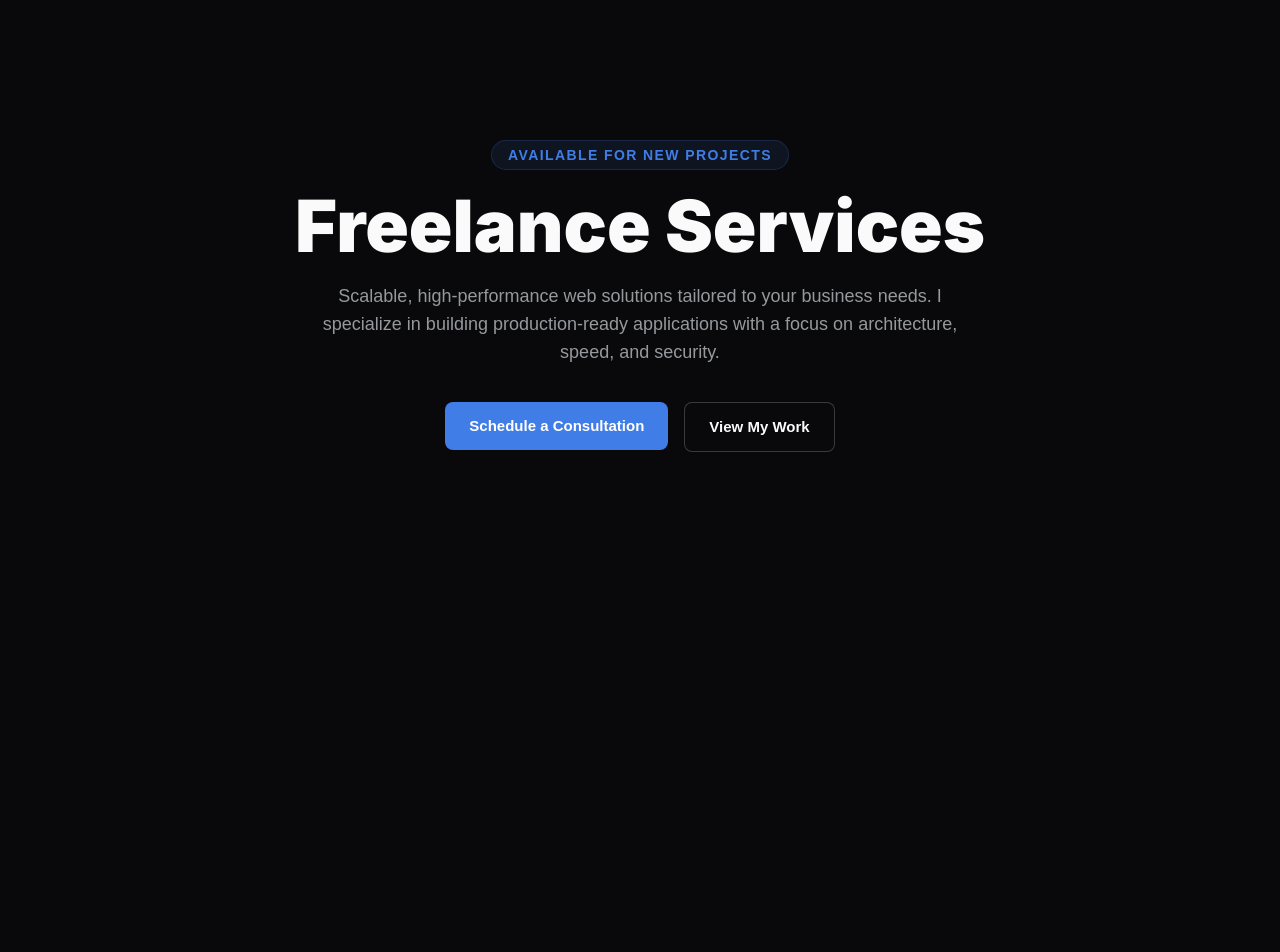
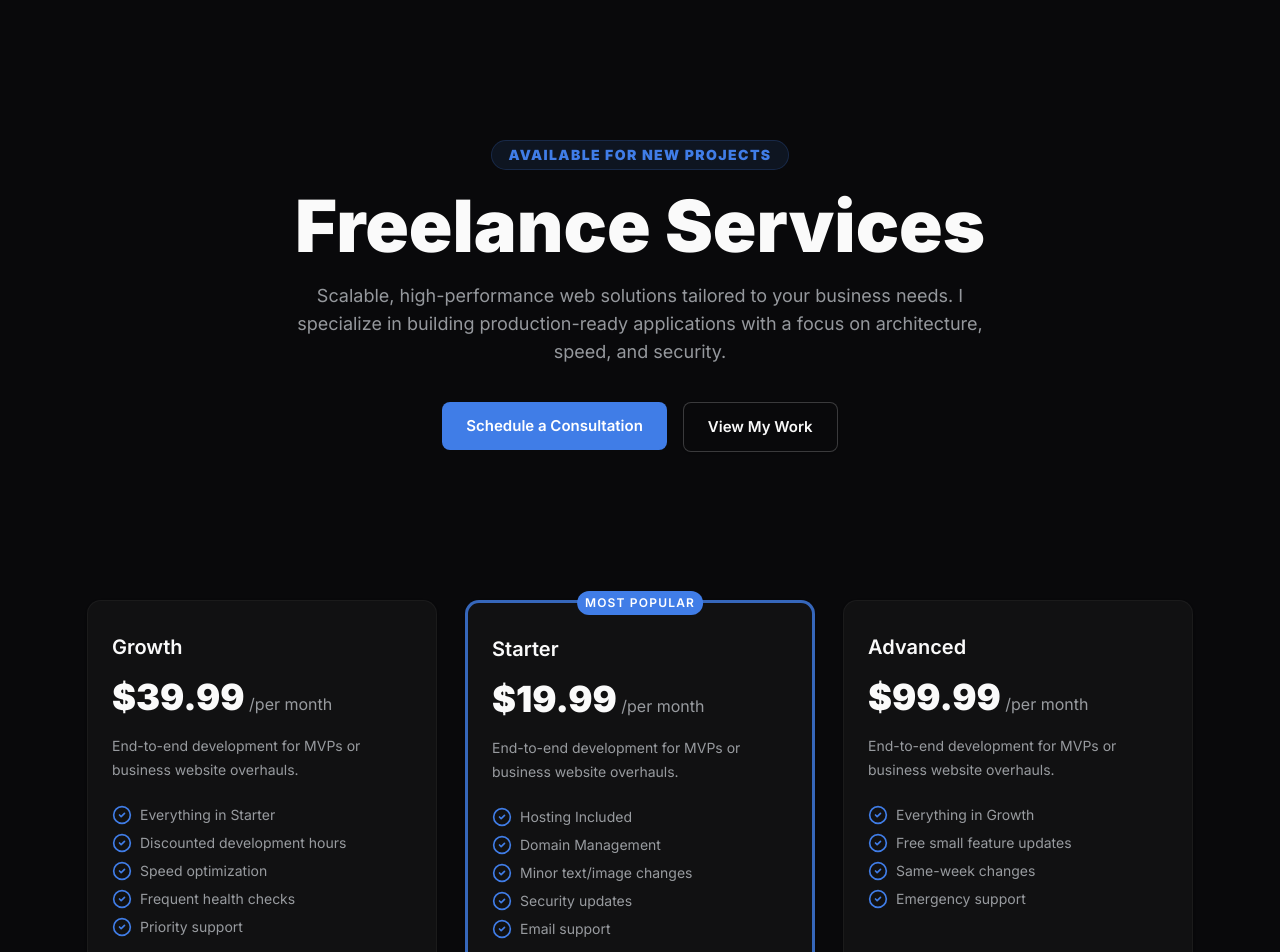
Before and after one commit to dafbeh/portfolio, a Next.js app: page /freelance in a window 1280 px wide. Shown: the top 952 px of the page. Before the commit the page ends 800 px from the top, so only its background shows below. Built offline with nearby package versions, Linux system fonts and the light colour scheme.

Commit message:
Price cards

```diff
--- a/src/app/freelance/page.tsx
+++ b/src/app/freelance/page.tsx
@@ -3,6 +3,7 @@
 import { Inter } from 'next/font/google'
 import { Button } from '@/components/ui/button';
 import Link from 'next/link'
+import PriceCard from '@/components/Card';
 
 const inter = Inter({
   subsets: ['latin'],
@@ -22,22 +23,22 @@ export default function HomePage() {
               bg-primary/10 px-4 py-1 rounded-full border-1 border-primary/20 select-none">
               AVAILABLE FOR NEW PROJECTS
             </div>
-            <h1 className={`${inter.className} text-center text-4xl sm:text-6xl lg:text-7xl`}>
+            <h1 className={`${inter.className} text-center text-6xl sm:text-6xl lg:text-7xl`}>
               Freelance Services
             </h1>
           </div>
-          <p className="text-center sm:w-[700px] px-2 text-gray-300/70 font-sans text-lg">
+          <p className="text-center sm:w-[700px] w-9/10 text-gray-300/70 font-sans text-lg">
             Scalable, high-performance web solutions tailored to your business needs.
             I specialize in building production-ready applications with a focus on architecture,
             speed, and security.
           </p>
           <div className="flex flex-col sm:flex-row gap-3 sm:gap-4 md:pt-4
               w-full sm:w-auto p-2">
-            <Button className="font-bold p-6 text-[15px] cursor-pointer">
+            <Button className="font-semibold p-6 text-[15px] cursor-pointer">
               Schedule a Consultation
             </Button>
             <Button asChild variant="outline"
-              className="font-bold p-6 text-[15px] cursor-pointer
+              className="font-semibold p-6 text-[15px] cursor-pointer
               border-white/20 hover:bg-white/5 w-full sm:w-auto"
             >
               <Link href="/">
@@ -47,6 +48,48 @@ export default function HomePage() {
           </div>
         </div>
       </section>
+
+      {/* Pricing */}
+      <section>
+        <div className="flex flex-col md:flex-row gap-3 justify-center items-center">
+          <PriceCard
+            title={"Growth"}
+            price={39.99}
+            description={"End-to-end development for MVPs or business website overhauls."}
+            features={[
+              "Everything in Starter",
+              "Discounted development hours",
+              "Speed optimization",
+              "Frequent health checks",
+              "Priority support",
+            ]}
+          />
+          <PriceCard
+            title={"Starter"}
+            price={19.99}
+            description={"End-to-end development for MVPs or business website overhauls."}
+            features={[
+              "Hosting Included",
+              "Domain Management",
+              "Minor text/image changes",
+              "Security updates",
+              "Email support",
+            ]}
+            popular
+          />
+          <PriceCard
+            title={"Advanced"}
+            price={99.99}
+            description={"End-to-end development for MVPs or business website overhauls."}
+            features={[
+              "Everything in Growth",
+              "Free small feature updates",
+              "Same-week changes",
+              "Emergency support",
+            ]}
+          />
+        </div>
+      </section>
     </div>
   );
 }
--- a/src/app/globals.css
+++ b/src/app/globals.css
@@ -37,9 +37,10 @@
   --sidebar-accent-foreground: #fafafa;
   --sidebar-border: #282828;
   --sidebar-ring: #525252;
-  --font-sans: Google Sans, ui-sans-serif, sans-serif, system-ui;
+  --font-sans: Inter, ui-sans-serif, sans-serif, system-ui;
   --font-serif: Arbutus Slab, ui-serif, serif;
   --font-mono: Anonymous Pro, ui-monospace, monospace;
+  --font-inter: Inter, ui-sans-serif, sans-serif, system-ui;
   --radius: 0.625rem;
   --shadow-x: 0;
   --shadow-y: 1px;
@@ -90,9 +91,10 @@
   --sidebar-accent-foreground: #171717;
   --sidebar-border: #e5e5e5;
   --sidebar-ring: #a1a1a1;
-  --font-sans: Google Sans, ui-sans-serif, sans-serif, system-ui;
+  --font-sans: Inter, ui-sans-serif, sans-serif, system-ui;
   --font-serif: Arbutus Slab, ui-serif, serif;
   --font-mono: Anonymous Pro, ui-monospace, monospace;
+  --font-inter: Inter, ui-sans-serif, sans-serif, system-ui;
   --radius: 0.625rem;
   --shadow-x: 0;
   --shadow-y: 1px;
@@ -111,7 +113,6 @@
   --tracking-normal: 0em;
   --spacing: 0.25rem;
 }
-
 
 @theme inline {
   --color-background: var(--background);
@@ -150,6 +151,7 @@
   --font-sans: var(--font-sans);
   --font-mono: var(--font-mono);
   --font-serif: var(--font-serif);
+  --font-inter: var(--font-inter);
 
   --radius-sm: calc(var(--radius) - 4px);
   --radius-md: calc(var(--radius) - 2px);
--- a/src/app/layout.tsx
+++ b/src/app/layout.tsx
@@ -1,5 +1,5 @@
 import type { Metadata } from "next";
-import { Geist, Geist_Mono } from "next/font/google";
+import { Geist, Geist_Mono, Inter } from "next/font/google";
 import { Analytics } from "@vercel/analytics/next"
 import "./globals.css";
 
@@ -12,6 +12,13 @@ const geistMono = Geist_Mono({
   variable: "--font-geist-mono",
   subsets: ["latin"],
 });
+
+const inter = Inter({
+  subsets: ['latin'],
+  display: 'swap',
+  weight: ['400', '600', '900'],
+  variable: '--font-inter',
+})
 
 export const metadata: Metadata = {
   title: "dafolio",
@@ -29,7 +36,7 @@ export default function RootLayout({
   return (
     <html lang="en">
       <body
-        className={`${geistSans.variable} ${geistMono.variable} antialiased`}
+        className={`${geistSans.variable} ${geistMono.variable} ${inter.variable} antialiased`}
       >
         <Analytics/>
         {children}
--- /dev/null
+++ b/src/components/Card.tsx
@@ -0,0 +1,67 @@
+import {
+  Card,
+  CardAction,
+  CardContent,
+  CardDescription,
+  CardFooter,
+  CardHeader,
+  CardTitle,
+} from "@/components/ui/card"
+import { Button } from "@/components/ui/button"
+import { CircleCheck } from "lucide-react"
+
+export default function PriceCard({ title, price, description, features, popular = false }:
+  { title: string, price: number, description: string, features: string[], popular?: boolean }) {
+  return (
+    <Card className={`md:w-[350px] w-9/10 h-[500px] mx-2 bg-secondary/30 relative
+        border-1 border-muted/50 ${popular ? "border-primary/80 border-3" : ""}`}>
+      <CardHeader>
+        {popular && (
+          <span className="absolute -top-3 right-1/2 translate-x-1/2
+            bg-primary text-white text-xs px-2 py-1 font-semibold
+            rounded-full tracking-widest">
+            MOST POPULAR
+          </span>
+        )}
+        <CardTitle className="text-xl pt-2 font-semibold">{title}</CardTitle>
+      </CardHeader>
+      <CardContent>
+        <div>
+          <span className="text-4xl font-bold font-inter">
+            ${price}
+          </span>
+          <span className="text-md text-gray-300/70 font-inter"> /per month</span>
+        </div>
+
+        <div className="mt-4">
+          <span className="text-gray-300/70 text-sm">
+            {description}
+          </span>
+        </div>
+
+        <div className="mt-6">
+          <ul className="flex flex-col gap-2">
+            {features.map((feature) => (
+              <li
+                key={feature}
+                className="flex items-center gap-2 text-sm text-gray-300/70"
+              >
+                <CircleCheck className="size-5 text-primary" />
+                <span className="text-sm">{feature}</span>
+              </li>
+            ))}
+          </ul>
+        </div>
+
+      </CardContent>
+      <CardFooter className="mt-auto">
+        <Button className={`w-full p-4 text-[14px] cursor-pointer
+            ${popular? "bg-primary" :
+               "bg-black/10 hover:bg-white/1 text-gray-300 hover:text-gray-300"}`}
+            variant={popular ? "default" : "outline"}>
+          {popular ? "Start Project": "Get Started"}
+        </Button>
+      </CardFooter>
+    </Card>
+  )
+}
--- /dev/null
+++ b/src/components/ui/card.tsx
@@ -0,0 +1,92 @@
+import * as React from "react"
+
+import { cn } from "@/lib/utils"
+
+function Card({ className, ...props }: React.ComponentProps<"div">) {
+  return (
+    <div
+      data-slot="card"
+      className={cn(
+        "bg-card text-card-foreground flex flex-col gap-4 rounded-xl border py-6 shadow-sm",
+        className
+      )}
+      {...props}
+    />
+  )
+}
+
+function CardHeader({ className, ...props }: React.ComponentProps<"div">) {
+  return (
+    <div
+      data-slot="card-header"
+      className={cn(
+        "@container/card-header grid auto-rows-min grid-rows-[auto_auto] items-start px-6 has-data-[slot=card-action]:grid-cols-[1fr_auto] [.border-b]:pb-6",
+        className
+      )}
+      {...props}
+    />
+  )
+}
+
+function CardTitle({ className, ...props }: React.ComponentProps<"div">) {
+  return (
+    <div
+      data-slot="card-title"
+      className={cn("leading-none font-semibold", className)}
+      {...props}
+    />
+  )
+}
+
+function CardDescription({ className, ...props }: React.ComponentProps<"div">) {
+  return (
+    <div
+      data-slot="card-description"
+      className={cn("text-muted-foreground text-sm", className)}
+      {...props}
+    />
+  )
+}
+
+function CardAction({ className, ...props }: React.ComponentProps<"div">) {
+  return (
+    <div
+      data-slot="card-action"
+      className={cn(
+        "col-start-2 row-span-2 row-start-1 self-start justify-self-end",
+        className
+      )}
+      {...props}
+    />
+  )
+}
+
+function CardContent({ className, ...props }: React.ComponentProps<"div">) {
+  return (
+    <div
+      data-slot="card-content"
+      className={cn("px-6", className)}
+      {...props}
+    />
+  )
+}
+
+function CardFooter({ className, ...props }: React.ComponentProps<"div">) {
+  return (
+    <div
+      data-slot="card-footer"
+      className={cn("flex items-center px-6 [.border-t]:pt-6", className)}
+      {...props}
+    />
+  )
+}
+
+export {
+  Card,
+  CardHeader,
+  CardFooter,
+  CardTitle,
+  CardAction,
+  CardDescription,
+  CardContent,
+}
```
